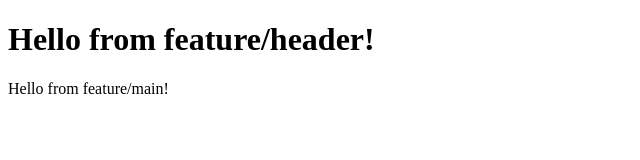
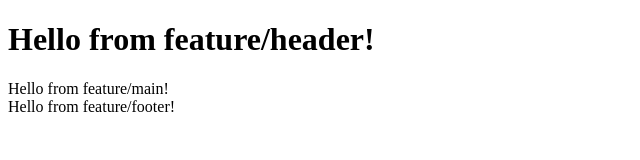
Before and after one commit to StanislavVidulin/git-practice2, a plain HTML site: page index.html in a window 1280 px wide. Shown: the whole page, without its empty margins (0-640 px from the left). Drawn offline with Linux system fonts and the light colour scheme.

Commit message:
add footer

```diff
--- a/index.html
+++ b/index.html
@@ -8,5 +8,6 @@
 <body>
     <h1>Hello from feature/header!</h1>
     <main>Hello from feature/main!</main>
+    <footer>Hello from feature/footer!</footer>
 </body>
 </html>
```
